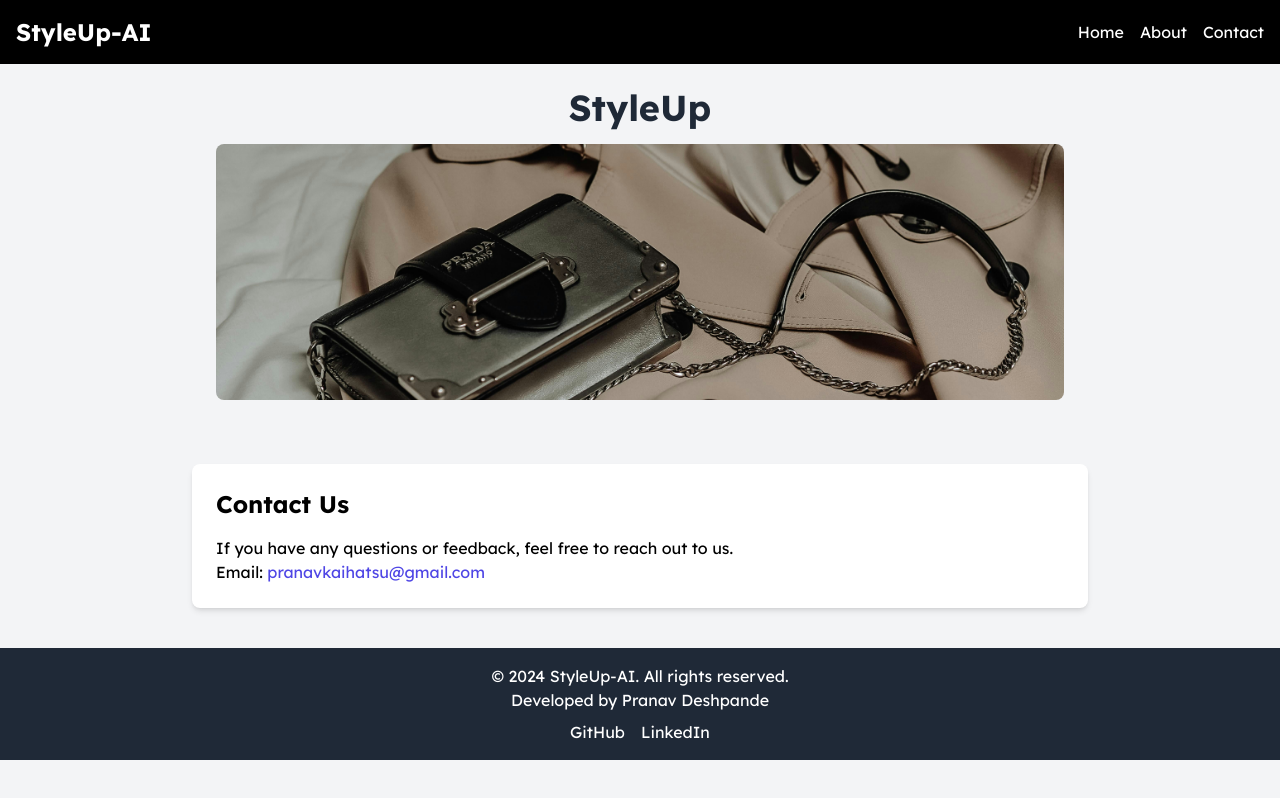
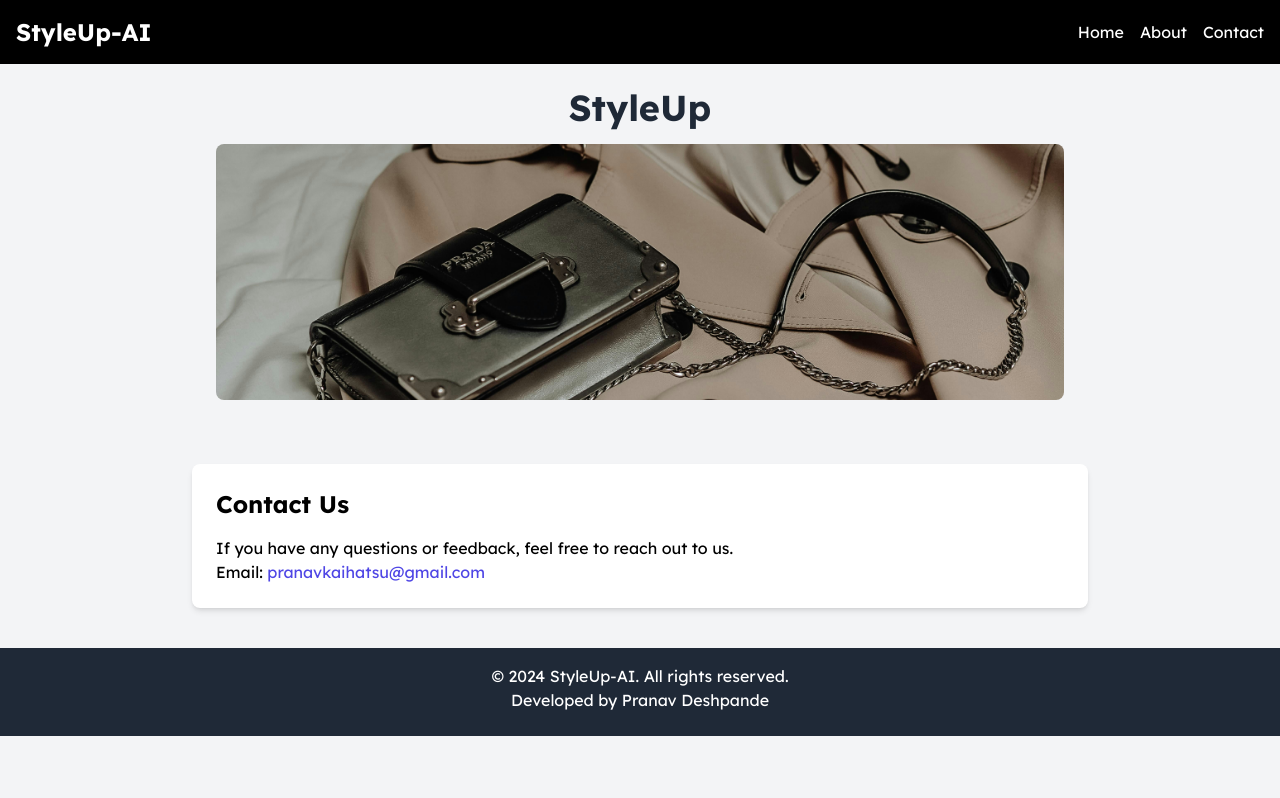
Before and after one commit to PranavKai/StyleUp.ai, a React (Create React App) app in the folder client/: page /contact in a window 1280 px wide. Built offline with nearby package versions, Linux system fonts and the light colour scheme; a web font is replaced by a local one.

Commit message:
project update

```diff
--- a/client/package.json
+++ b/client/package.json
@@ -11,7 +11,6 @@
     "assert": "^2.1.0",
     "axios": "^1.7.2",
     "browserify-zlib": "^0.2.0",
-    "cors": "^2.8.5",
     "https-browserify": "^1.0.0",
     "react": "^18.3.1",
     "react-color": "^2.19.3",
--- a/client/src/components/Footer.js
+++ b/client/src/components/Footer.js
@@ -7,8 +7,6 @@ export default function Footer() {
         <p>&copy; 2024 StyleUp-AI. All rights reserved.</p>
         <p>Developed by Pranav Deshpande</p>
         <div className="space-x-4 mt-2">
-          <a href="https://github.com/PranavKai" className="text-white hover:text-gray-200">GitHub</a>
-          <a href="https://www.linkedin.com/in/yourusername" className="text-white hover:text-gray-200">LinkedIn</a>
         </div>
       </div>
     </footer>
```
Also changed, not shown: 1 other file (tests, documents, lock files or other folders).
